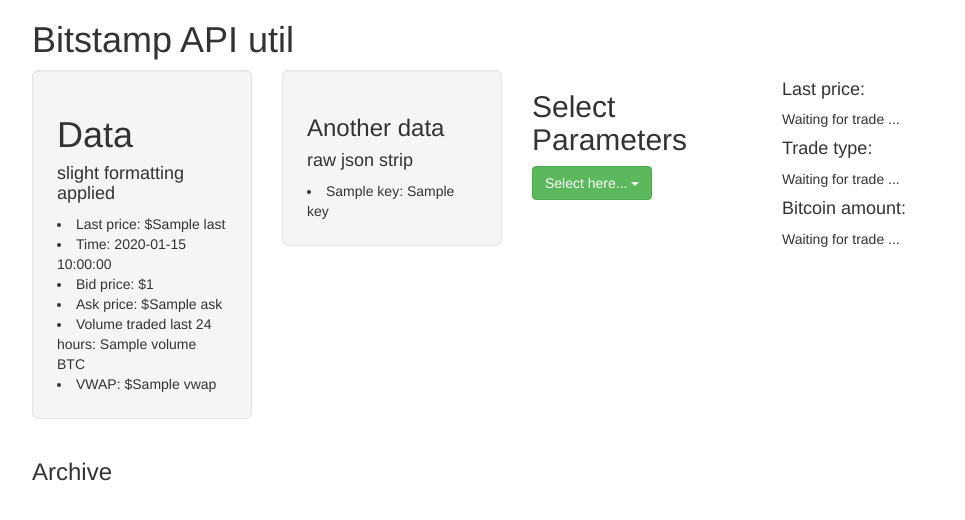
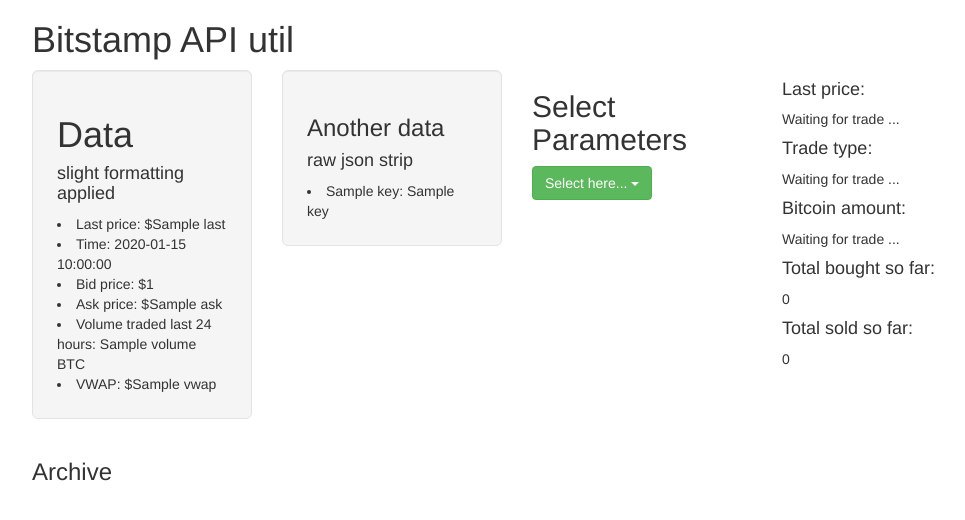
Before and after one commit to obi23lipnik/bitstamp-util, a Flask app: template templates/index.html in a window 1280 px wide. Shown: the top 520 px of the page, without its empty margins (123-1088 px from the left). Run offline with Flask 2, Linux system fonts and the light colour scheme; the template is opened without the code that fills it: most values are stand-ins (such as "Sample title", 1, 10 or a date in 2020); some libraries are stand-ins or nearby versions.

Commit message:
Archive update

```diff
--- a/templates/index.html
+++ b/templates/index.html
@@ -14,20 +14,33 @@
       var pusher = new Pusher('de504dc5763aeef9ff52');
       var channel = pusher.subscribe('live_trades');
       i=0
-      // Displaying messages
+      var total_bought = 0;
+      var total_sold = 0;
       channel.bind('trade', function(data) {
+
+        /*
+            Updating the information
+        */
+
         console.log(data);
         var type;
         if (data.type == 0) {
           type = 'Bought';
           document.getElementById('ttype').innerHTML = type;
+          total_bought = total_bought + data.amount;
         } else {
           type = 'Sold';
           document.getElementById('ttype').innerHTML = type;
+          total_sold = total_sold + data.amount;
         }
         document.getElementById('price').innerHTML = data.price;
         document.getElementById('btc').innerHTML = data.amount;
+        document.getElementById('bought').innerHTML = total_bought;
+        document.getElementById('sold').innerHTML = total_sold;
 
+        /*
+            Appending the archive
+        */
         var para = document.createElement("p");
         var node = document.createTextNode("Trade ID = "+data.id+"    ||    "+data.amount+" BTC "+type+" for $"+data.price+" per BTC, $"+data.price*data.amount+" total");
         para.appendChild(node);
@@ -89,6 +102,8 @@
           <h4>Last price: </h4><p id=price>Waiting for trade ...</p>
           <h4>Trade type: </h4><p id=ttype>Waiting for trade ...</p>
           <h4>Bitcoin amount: </h4><p id=btc>Waiting for trade ...</p>
+          <h4>Total bought so far: </h4><p id=bought>0</p>
+          <h4>Total sold so far: </h4><p id=sold>0</p>
         </div>
         <div class="col-sm-12" id="archive">
           <h3>Archive</h3>
```
